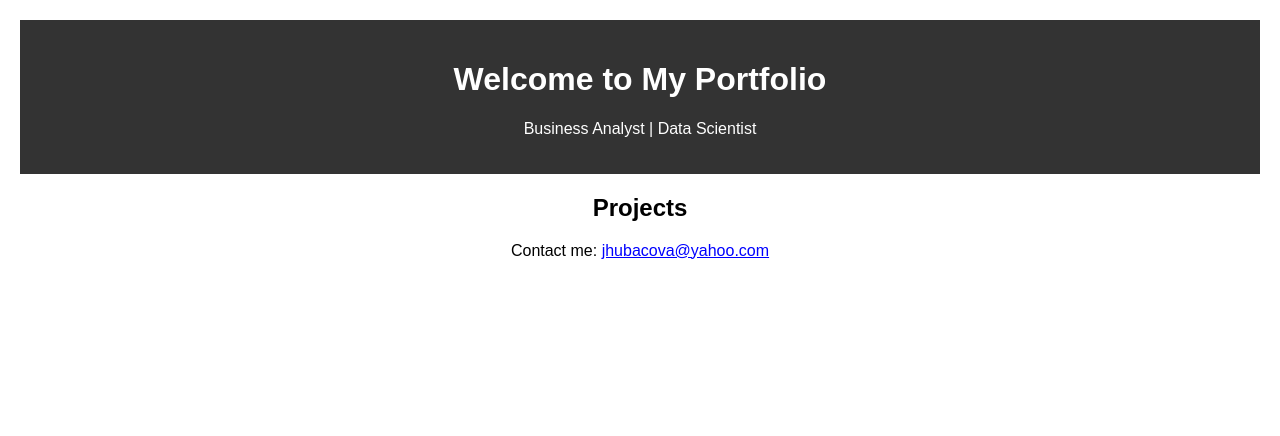
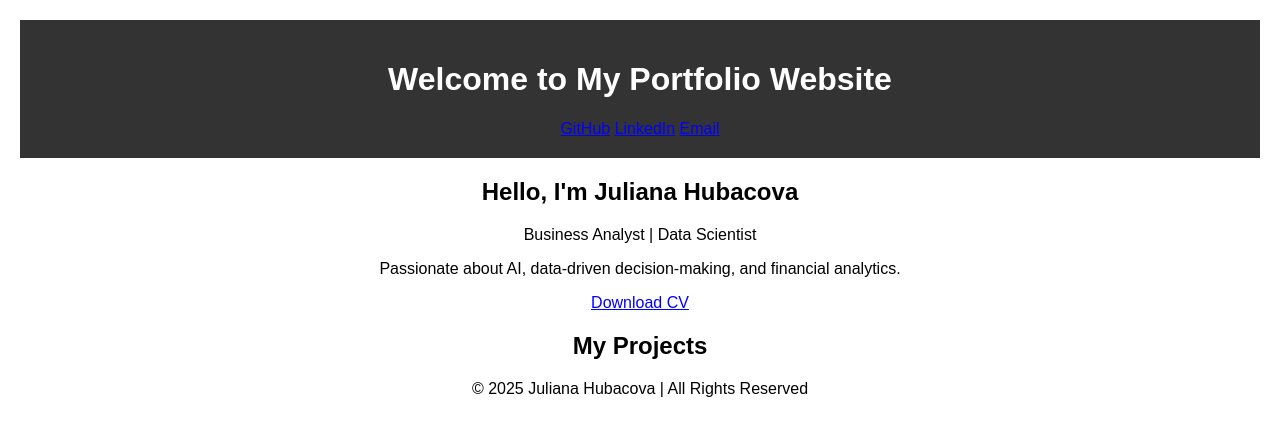
Before and after one commit to julianahubacova/julianahubacova.github.io, a plain HTML site: page index.html in a window 1280 px wide. Drawn offline with Linux system fonts and the light colour scheme.

Commit message:
Changing main page

```diff
--- a/index.html
+++ b/index.html
@@ -7,17 +7,33 @@
     <link rel="stylesheet" href="styles.css">
 </head>
 <body>
-    <header>
-        <h1>Welcome to My Portfolio</h1>
-        <p>Business Analyst | Data Scientist</p>
-    </header>
-    <section>
-        <h2>Projects</h2>
-        <ul id="projects"></ul>
-    </section>
-    <footer>
-        <p>Contact me: <a href="mailto:jhubacova@yahoo.com">jhubacova@yahoo.com</a></p>
-    </footer>
+    <div class="container">
+        <header>
+            <h1>Welcome to My <span class="highlight">Portfolio Website</span></h1>
+            <div class="social-icons">
+                <a href="https://github.com/julianahubacova" target="_blank">GitHub</a>
+                <a href="https://www.linkedin.com/in/julianahubacova" target="_blank">LinkedIn</a>
+                <a href="mailto:jhubacova@yahoo.com">Email</a>
+            </div>
+        </header>
+
+        <section id="about">
+            <h2>Hello, I'm <span class="highlight">Juliana Hubacova</span></h2>
+            <p>Business Analyst | Data Scientist</p>
+            <p>Passionate about AI, data-driven decision-making, and financial analytics.</p>
+            <a href="Resume_Juliana_Hubacova.pdf" class="btn">Download CV</a>
+        </section>
+
+        <section id="projects">
+            <h2>My Projects</h2>
+            <div id="projects-list"></div>
+        </section>
+
+        <footer>
+            <p>© 2025 Juliana Hubacova | All Rights Reserved</p>
+        </footer>
+    </div>
+
     <script src="script.js"></script>
 </body>
 </html>
```
